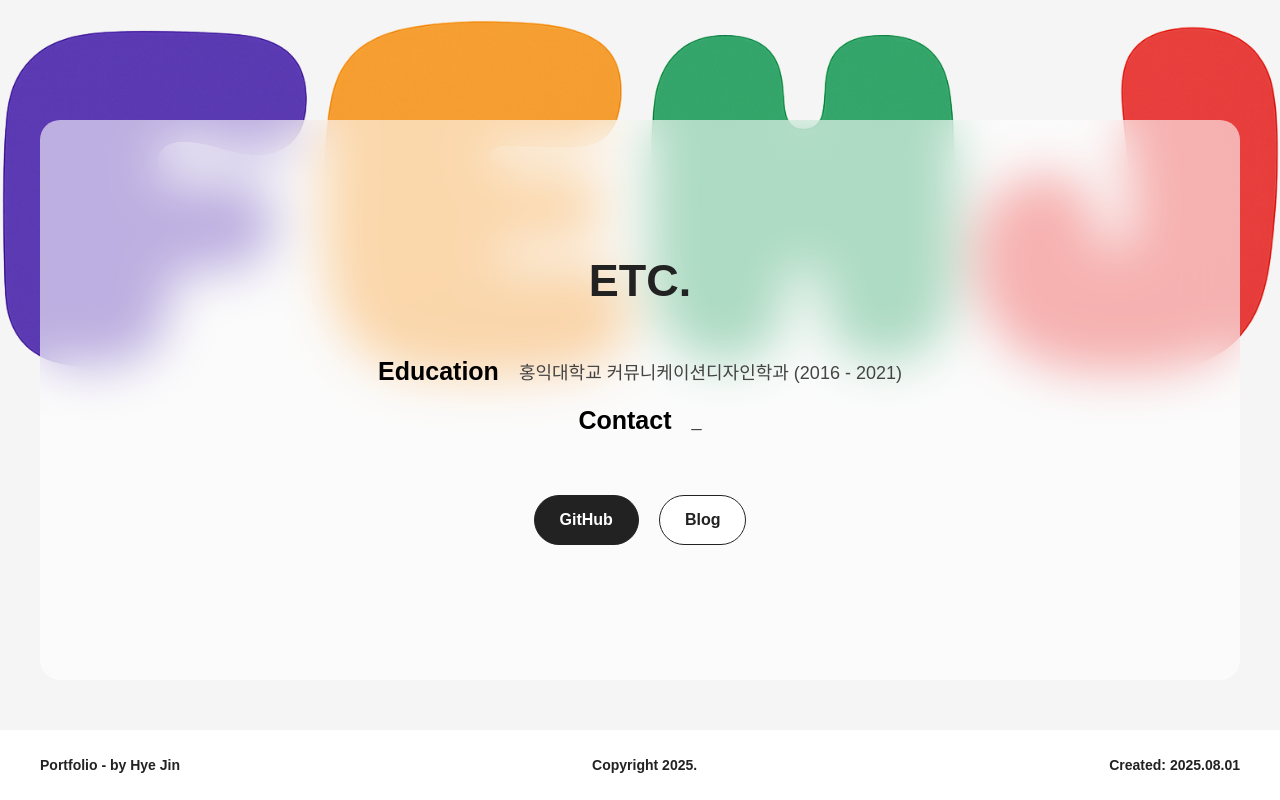
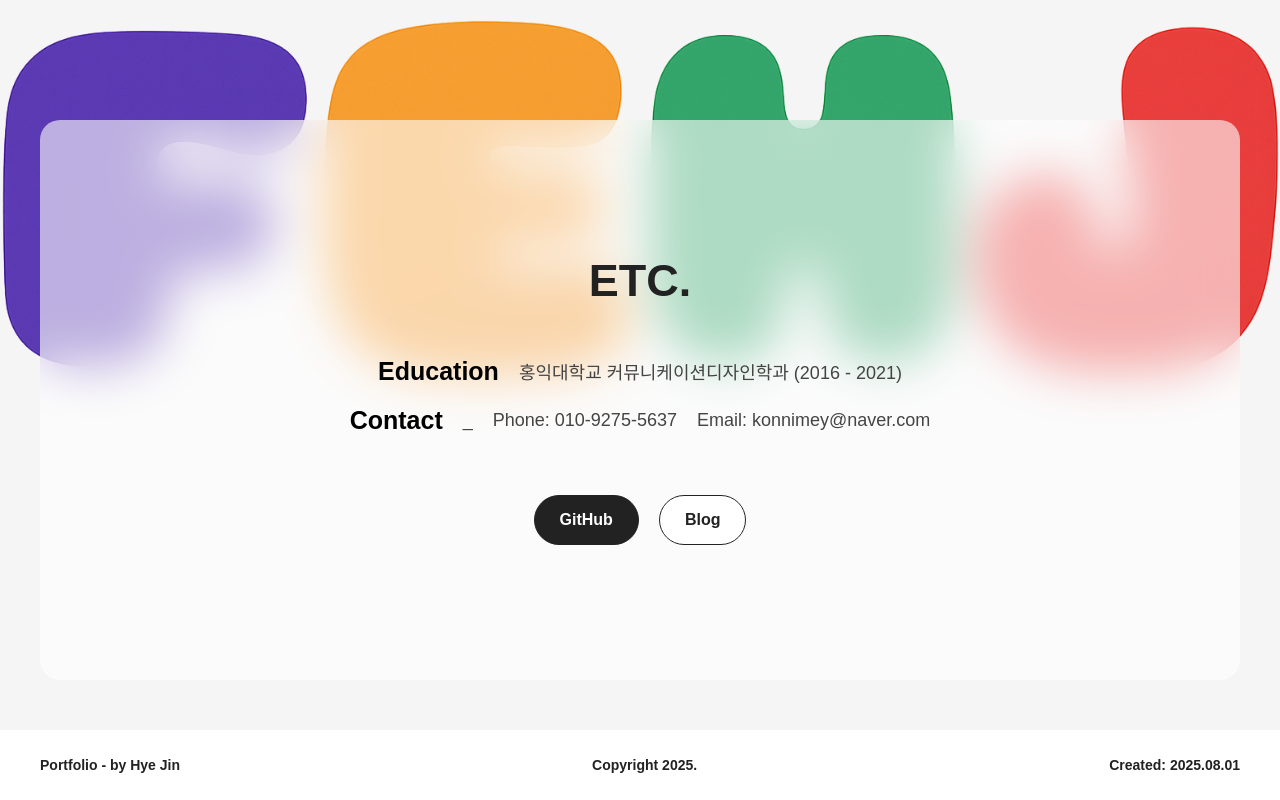
Before and after one commit to hyeminem-Jo/hyejin-portfolio, a Next.js app: page / in a window 1280 px wide. Shown: the part 10449-11249 px from the top of the page. Built offline with nearby package versions, Linux system fonts and the light colour scheme.

Commit message:
feat: 전화번호/이메일 공개

```diff
--- a/src/app/_modules/footer/Footer.tsx
+++ b/src/app/_modules/footer/Footer.tsx
@@ -99,8 +99,8 @@ const Footer = () => {
           <S.FooterTextWrap>
             <S.FooterInnerTextTitle>Contact</S.FooterInnerTextTitle>
             <S.FooterInnerTextDesc>_</S.FooterInnerTextDesc>
-            {/* <S.FooterInnerTextDesc>Phone: 010-9275-5637</S.FooterInnerTextDesc> */}
-            {/* <S.FooterInnerTextDesc>Email: konnimey@naver.com</S.FooterInnerTextDesc> */}
+            <S.FooterInnerTextDesc>Phone: 010-9275-5637</S.FooterInnerTextDesc>
+            <S.FooterInnerTextDesc>Email: konnimey@naver.com</S.FooterInnerTextDesc>
           </S.FooterTextWrap>
         </S.FooterText>
         <S.FooterButtons>
```
